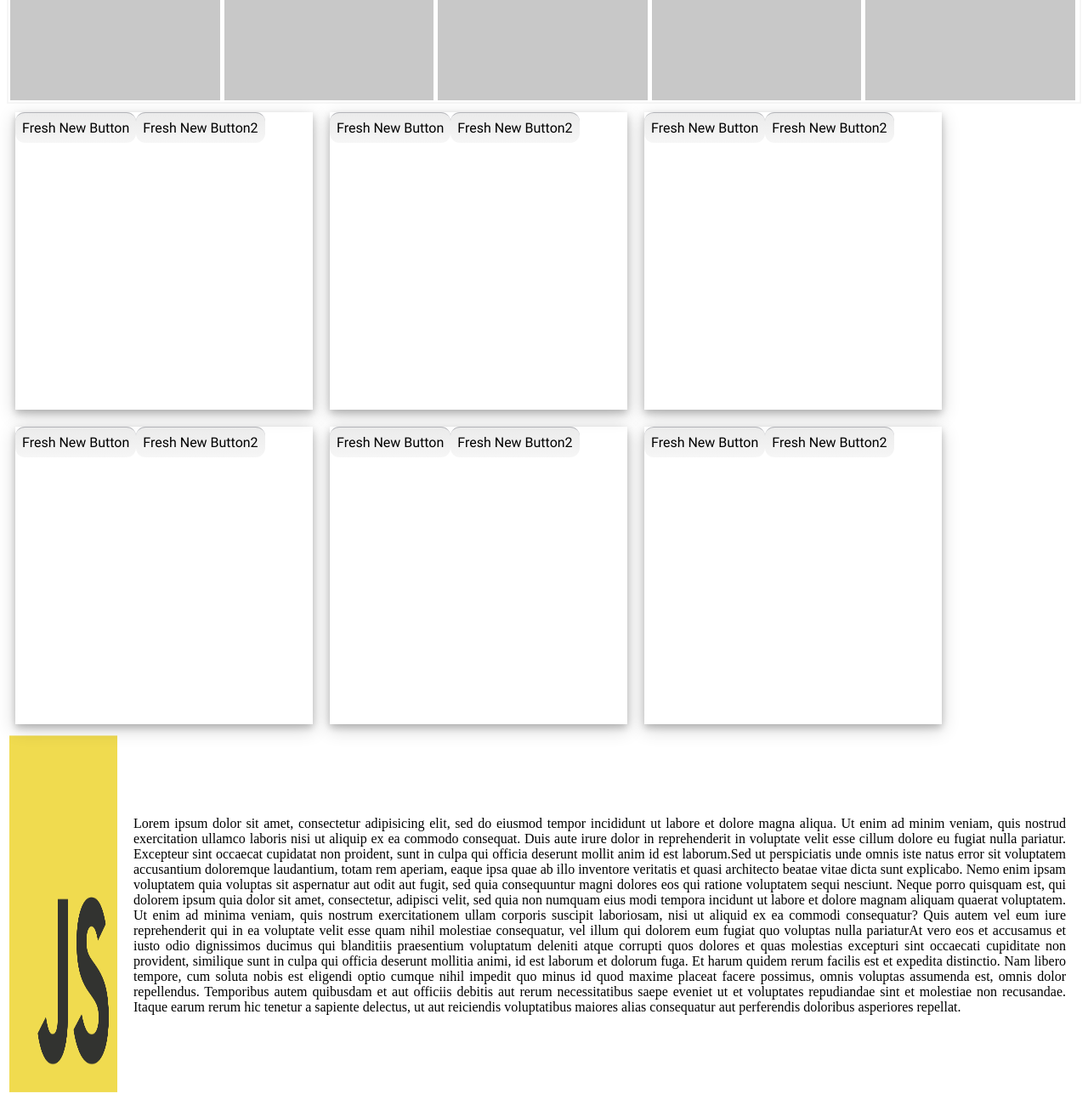
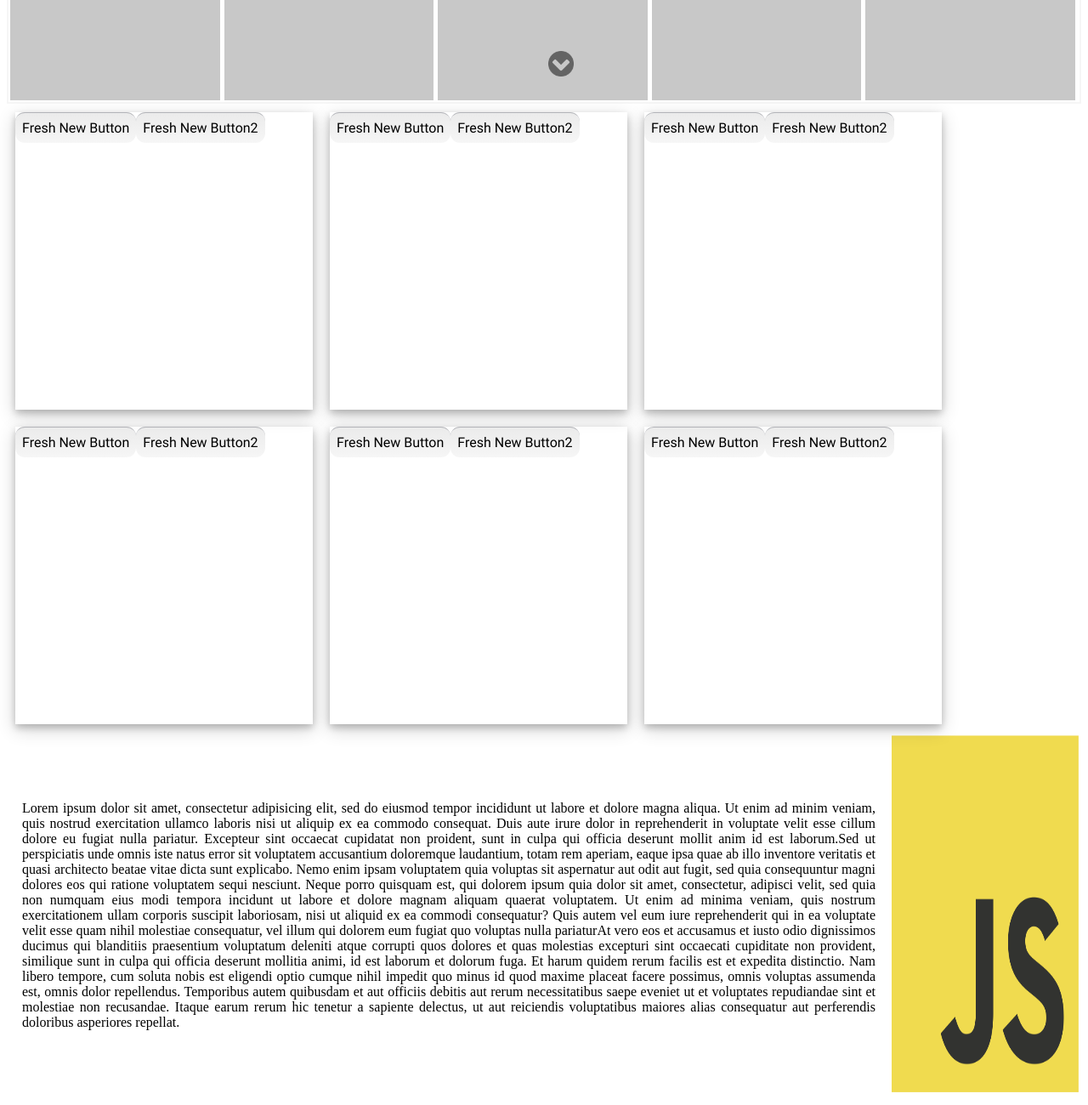
Before and after one commit to fsiliadin/FocusJs, a plain HTML site: page index.html in a window 1280 px wide. Shown: the part 705-2005 px from the top of the page at 85% size. Drawn offline with Linux system fonts and the light colour scheme.

Commit message:
wip scroller

```diff
--- a/focus.css
+++ b/focus.css
@@ -103,3 +103,16 @@
 	text-align: justify;
 	padding: 1em;
 }
+.basic_scroller {
+	width: 40px;
+	height: 40px;
+	display: block;
+	position: fixed;
+	bottom: 0px;
+	left: 50%;
+	opacity: 0.5;
+}
+
+.basic_scroller:hover {
+	opacity: 1;
+}
--- a/focus.js
+++ b/focus.js
@@ -65,12 +65,11 @@
 				descriptor.class.indexOf('basic_button') === -1 ? descriptor.class.push('basic_button'): '';
 				classes = descriptor.class.join(' ');
 				// creation of a hash to identify each element
-				hash = self.generateHash();
-				self.hash = hash;
-				html = '<div id="'+descriptor.id+'" class ="'+classes+'" data-hash="'+hash+'">'+descriptor.text+'</div>';
+				self.hash = self.generateHash();
+				html = '<div id="'+descriptor.id+'" class ="'+classes+'" data-hash="'+self.hash+'">'+descriptor.text+'</div>';
 				self.__proto__.generate(html, item, positionInNodeList);
 				if(typeof descriptor.events !== 'undefined') {
-					self.bindEvent(hash, descriptor.events);
+					self.bindEvent(self.hash, descriptor.events);
 				}
 			});
 		};
@@ -92,13 +91,12 @@
 			Array.prototype.forEach.call(container, function(item, index){
 				descriptor.class.indexOf('basic_banner') === -1 ? descriptor.class.push('basic_banner'): '';
 				classes = descriptor.class.join(' ');
-				hash = self.generateHash();
-				self.hash = hash;
-				html =  '<div><div class = "shadow-top" style = "height:4px"></div><div id="'+descriptor.id+'" class ="'+classes+'" data-hash="'+hash+'""></div><div class = "shadow-bottom" style = "height:15px"></div>';
+				self.hash = self.generateHash();
+				html =  '<div><div class = "shadow-top" style = "height:4px"></div><div id="'+descriptor.id+'" class ="'+classes+'" data-hash="'+self.hash+'""></div><div class = "shadow-bottom" style = "height:15px"></div>';
 
 				self.__proto__.generate(html, item, positionInNodeList);
 				if(typeof descriptor.events !== 'undefined') {
-					self.bindEvent(hash, descriptor.events);
+					self.bindEvent(self.hash, descriptor.events);
 				}
 
 			});
@@ -121,9 +119,8 @@
 			Array.prototype.forEach.call(container, function(item, index){
 				descriptor.class.indexOf('basic_accordion') === -1 ? descriptor.class.push('basic_accordion'):'';
 				classes = descriptor.class.join(' ');
-				hash = self.generateHash();
-				self.hash = hash;
-				html = '<table class = "'+classes+'" data-hash="'+hash+'" id ="'+descriptor.id+'"style = "height:'+descriptor.height+'"><tr>';
+				self.hash = self.generateHash();
+				html = '<table class = "'+classes+'" data-hash="'+self.hash+'" id ="'+descriptor.id+'"style = "height:'+descriptor.height+'"><tr>';
 				for (var i = 0; i < descriptor.nbCols; i++) {
 					if (i === descriptor.nbCols - 1) {
 						i = 'Last';
@@ -133,7 +130,7 @@
 				html += '</tr></table>';
 				self.__proto__.generate(html, item, positionInNodeList);
 				if(typeof descriptor.events !== 'undefined') {
-					self.bindEvent(hash, descriptor.events);
+					self.bindEvent(self.hash, descriptor.events);
 				}
 			});
 		}
@@ -153,18 +150,17 @@
 			Array.prototype.forEach.call(container, function(item, index){
 				descriptor.class.indexOf('basic_grid') === -1 ? descriptor.class.push('basic_grid'):'';
 				classes = descriptor.class.join(' ');
-				hash = self.generateHash();
-				self.hash = hash;
+				self.hash = self.generateHash();
 				var L = descriptor.itemWidth;
 				var l = descriptor.itemHeight ? descriptor.itemHeight : L;
-				html = '<div id ="'+descriptor.id+'" class="'+classes+'" data-hash="'+hash+'">'
+				html = '<div id ="'+descriptor.id+'" class="'+classes+'" data-hash="'+self.hash+'">'
 				for (var i = 0; i < descriptor.nbItems; i++) {
 					html += '<div class= "gridItem" style= "width:'+L+'; height:'+l+';"></div>';
 				}
 				html += '</div>';
 				self.__proto__.generate(html, item, positionInNodeList);
 				if(typeof descriptor.events !== 'undefined') {
-					self.bindEvent(hash, descriptor.events);
+					self.bindEvent(self.hash, descriptor.events);
 				}
 			});
 		}
@@ -181,13 +177,11 @@
 				container = [container[0]];
 			}
 			var self = this;
-			var hash;
 			Array.prototype.forEach.call(container, function(item, index){
 				descriptor.class.indexOf('basic_imageTextZone') === -1 ? descriptor.class.push('basic_imageTextZone'):'';
 				classes = descriptor.class.join(' ');
-				hash = self.generateHash();
-				self.hash = hash;
-				html = '<table class= "'+classes+'" data-hash="'+hash+'" id ="'+descriptor.id+'"><tr>';
+				self.hash = self.generateHash();
+				html = '<table class= "'+classes+'" data-hash="'+self.hash+'" id ="'+descriptor.id+'"><tr>';
 				if(descriptor.imageAfter) {
 					html += '<td class ="text">'+descriptor.text+'</td>';
 					html += '<td class ="image" ><img src="'+descriptor.url+'" alt= "'+descriptor.alt+'" style ="width:'+descriptor.imageWidth+'; height:'+descriptor.imageHeight+';"></td>';
@@ -198,11 +192,15 @@
 				html += '</tr></table>';
 				self.__proto__.generate(html, item, positionInNodeList);
 				if(typeof descriptor.events !== 'undefined') {
-					self.__proto__.bindEvent(hash, descriptor.events);
+					self.__proto__.bindEvent(self.hash, descriptor.events);
 				}
 			});
 		}
 		this.generate(parentEl, obj);
+	}
+
+	function Slider (parentEl, obj, positionInNodeList) {
+
 	}
 
 	function Footer(parentEl, obj, positionInNodeList){
@@ -216,17 +214,33 @@
 
 	}
 
-	function Popup(parentEl, obj, positionInNodeList) {
+	function Popup(parentEl, obj) {
 		parentEl = this.checkParent(parentEl);
 	}
 
 
-	function Slider (parentEl, obj, positionInNodeList) {
-		parentEl = this.checkParent(parentEl);
-	}
-
 	function Scroller (parentEl, obj) {
 		parentEl = this.checkParent(parentEl);
+		this.generate = function (container, descriptor) {
+			var html = '';
+			var classes = '';
+			if (typeof descriptor.id !== 'undefined') {
+				container = [container[0]];
+			}
+			var self = this;
+			Array.prototype.forEach.call(container, function (item, index) {
+				descriptor.class.push('basic_scroller');
+				classes = descriptor.class.join(' ');
+				self.hash = self.generateHash();
+				html = '<img src="images/scroller_arrow_down.png" alt="scroller_arrow" class="'+classes+'"data-hash="'+self.hash+'">';
+				self.__proto__.generate(html, item);
+				if(typeof descriptor.events !== 'undefined'){
+					self.__proto__.bindEvent(self.hash, descriptor.events);
+				}
+			});
+		}
+		this.generate(parentEl, obj);
+
 	}
 
 	Button.prototype = focus;
--- a/index.html
+++ b/index.html
@@ -51,8 +51,8 @@
 		var txtImg = new ImageTextZone ("", {
 			id: 'tchula',
 			class: ['dope'],
-			imageAfter: false,
-			imageWidth: '127px',
+			imageAfter: true,
+			imageWidth: '220px',
 			imageHeight: '420px',
 			url: 'images/js.png',
 			alt: 'best thing in programmation',
@@ -60,6 +60,11 @@
 
 
 		});
+
+		var scrolla = new Scroller ("", {
+			id: 'aint',
+			class: ['thci']
+		})
 	</script>
 
 </html>
```
Also changed, not shown: images/scroller_arrow_down.png (added), images/scroller_arrow_up.png (added).
